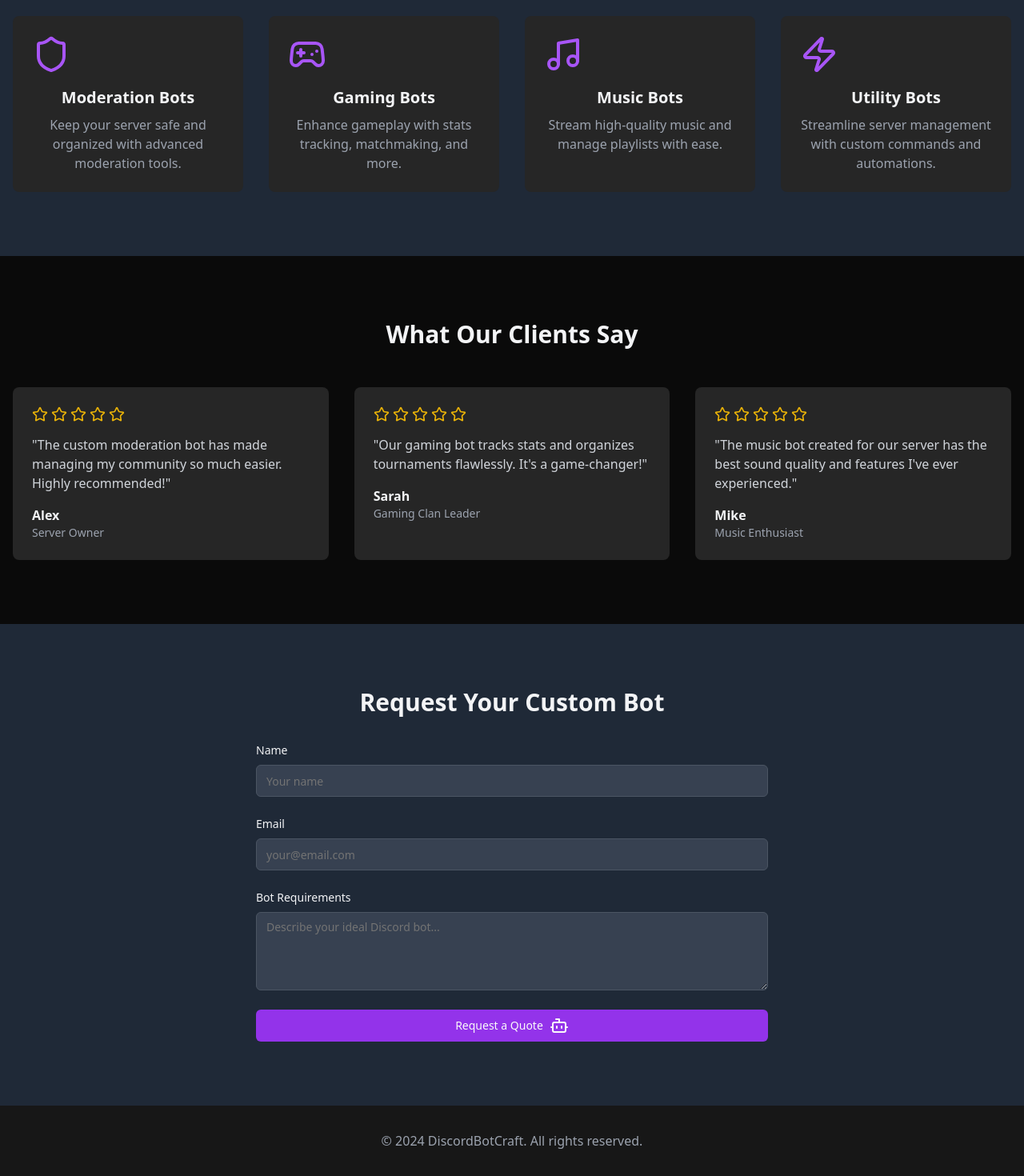
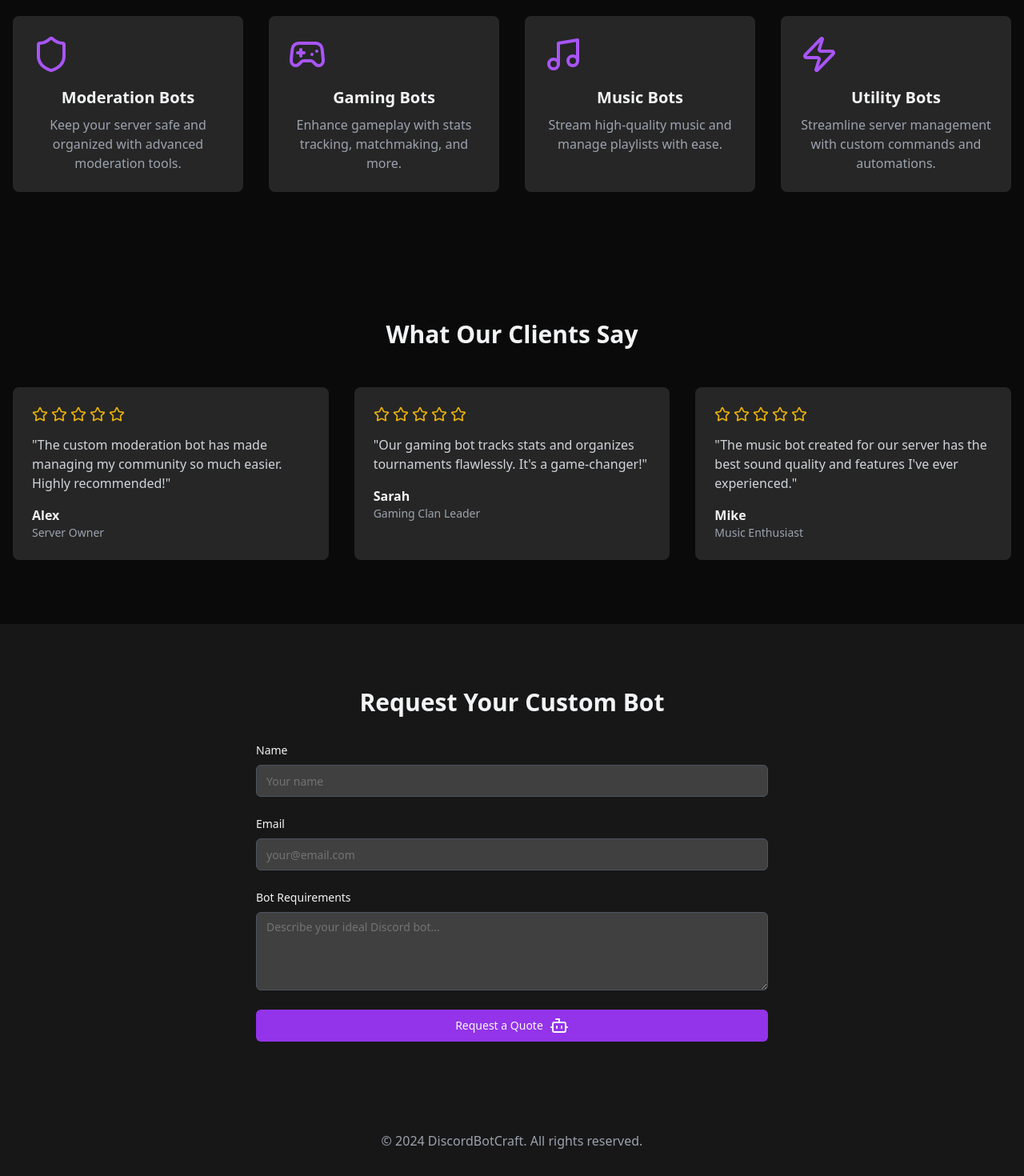
Before and after one commit to rithvik-2006/discordPage.io, a Next.js app: page /MainPage in a window 1280 px wide. Shown: the part 568-2038 px from the top of the page at 80% size. Built offline with nearby package versions, Linux system fonts and the light colour scheme.

Commit message:
Working Commit

```diff
--- a/src/components/HomePage.tsx
+++ b/src/components/HomePage.tsx
@@ -30,7 +30,7 @@ export default function LandingPage() {
       </header>
 
       {/* Hero Section */}
-      <section className="container mx-auto px-4 py-20 text-center">
+      <section className="container bg-neutral-950 mx-auto px-4 py-20 text-center">
         <h1 className="text-5xl font-bold mb-6">Custom Discord Bots Tailored to Your Needs</h1>
         <p className="text-xl mb-8 text-gray-400">Elevate your Discord server with personalized bots designed just for you</p>
         <Button size="lg" className="bg-purple-600 hover:bg-purple-700">
@@ -39,7 +39,7 @@ export default function LandingPage() {
       </section>
 
       {/* Bot Types Section */}
-      <section className="bg-gray-800 py-20">
+      <section className="bg-neutral-950 py-20">
         <div className="container mx-auto px-4">
           <h2 className="text-3xl font-bold mb-12 text-center">Bot Types & Features</h2>
           <div className="grid grid-cols-1 md:grid-cols-2 lg:grid-cols-4 gap-8">
@@ -87,7 +87,7 @@ export default function LandingPage() {
       </section>
 
       {/* Contact Form Section */}
-      <section className="bg-gray-800 py-20">
+      <section className="bg-neutral-900 py-20">
         <div className="container mx-auto px-4 max-w-2xl">
           <h2 className="text-3xl font-bold mb-8 text-center">Request Your Custom Bot</h2>
           <form onSubmit={handleSubmit} className="space-y-6">
@@ -98,7 +98,7 @@ export default function LandingPage() {
                 value={name}
                 onChange={(e) => setName(e.target.value)}
                 required
-                className="bg-gray-700 border-gray-600 placeholder-gray-400 text-white focus:ring-purple-500 focus:border-purple-500"
+                className="bg-neutral-700 border-gray-600 placeholder-gray-400 text-white focus:ring-purple-500 focus:border-purple-500"
                 placeholder="Your name"
               />
             </div>
@@ -110,7 +110,7 @@ export default function LandingPage() {
                 value={email}
                 onChange={(e) => setEmail(e.target.value)}
                 required
-                className="bg-gray-700 border-gray-600 placeholder-gray-400 text-white focus:ring-purple-500 focus:border-purple-500"
+                className="bg-neutral-700 border-gray-600 placeholder-gray-400 text-white focus:ring-purple-500 focus:border-purple-500"
                 placeholder="your@email.com"
               />
             </div>
@@ -121,7 +121,7 @@ export default function LandingPage() {
                 value={requirements}
                 onChange={(e) => setRequirements(e.target.value)}
                 required
-                className="bg-gray-700 border-gray-600 placeholder-gray-400 text-white focus:ring-purple-500 focus:border-purple-500"
+                className="bg-neutral-700 border-gray-600 placeholder-gray-400 text-white focus:ring-purple-500 focus:border-purple-500"
                 placeholder="Describe your ideal Discord bot..."
                 rows={4}
               />
```
